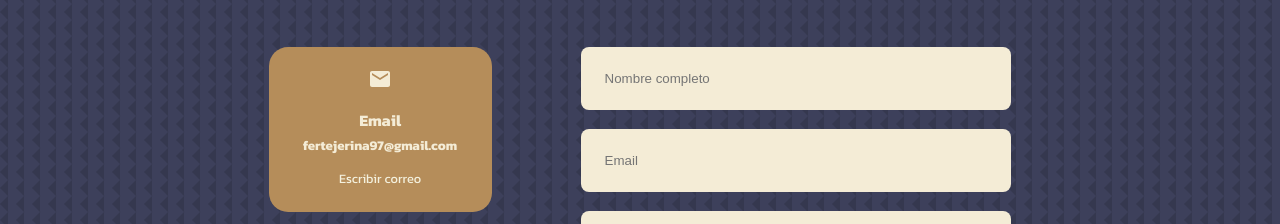
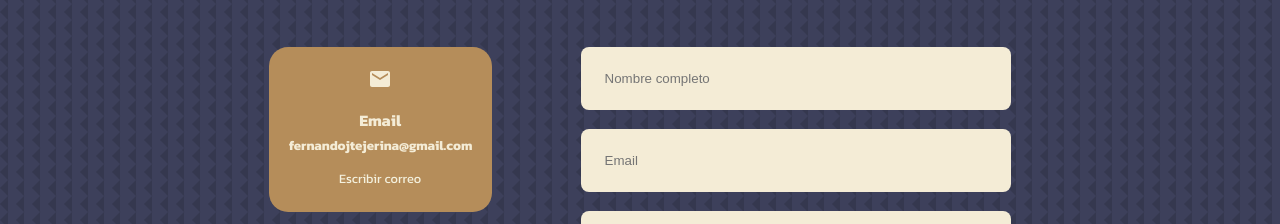
Before and after one commit to fertejerina/my-portfolio, a React (Create React App) app: page / in a window 1280 px wide. Shown: the part 4540-4764 px from the top of the page. Built offline with nearby package versions, Linux system fonts and the light colour scheme.

Commit message:
Actualice correo de contact

```diff
--- a/src/components/Contact/Contact.jsx
+++ b/src/components/Contact/Contact.jsx
@@ -26,8 +26,8 @@ const Contact = () => {
           <article className="contact__option">
             <MdEmail className='contact__option-icon'/>
             <h4>Email</h4>
-            <h5>fertejerina97@gmail.com</h5>
-            <a href="mailto:fertejerina97@gmail.com">Escribir correo</a>
+            <h5>fernandojtejerina@gmail.com</h5>
+            <a href="mailto:fernandojtejerina@gmail.com">Escribir correo</a>
           </article>
         </div>
       {/* END OF CONTACT OPTIONS */}
```
